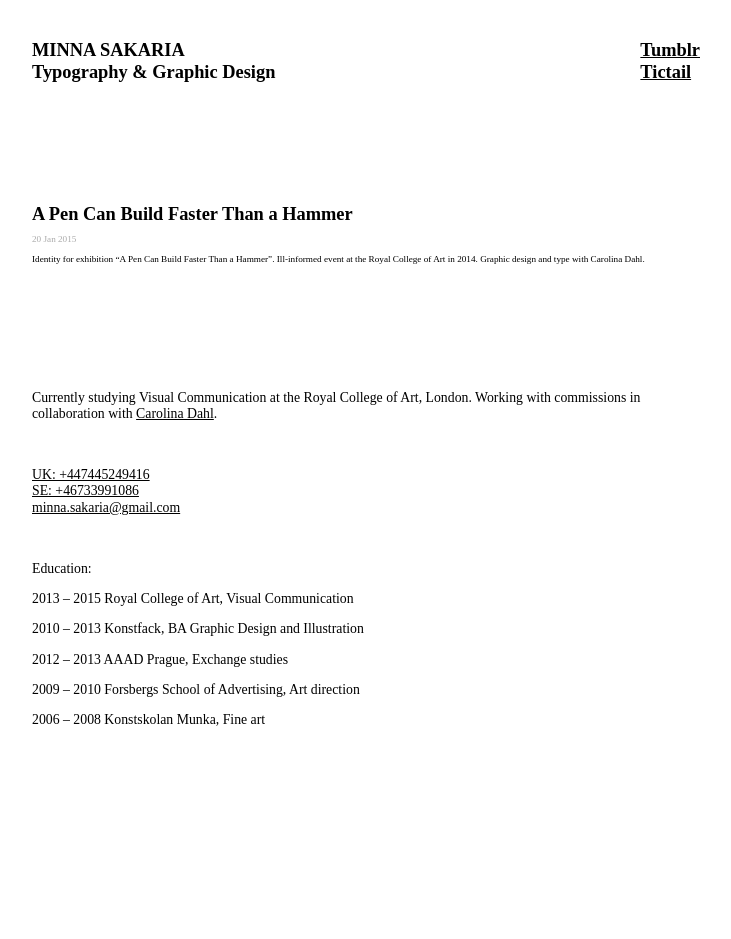
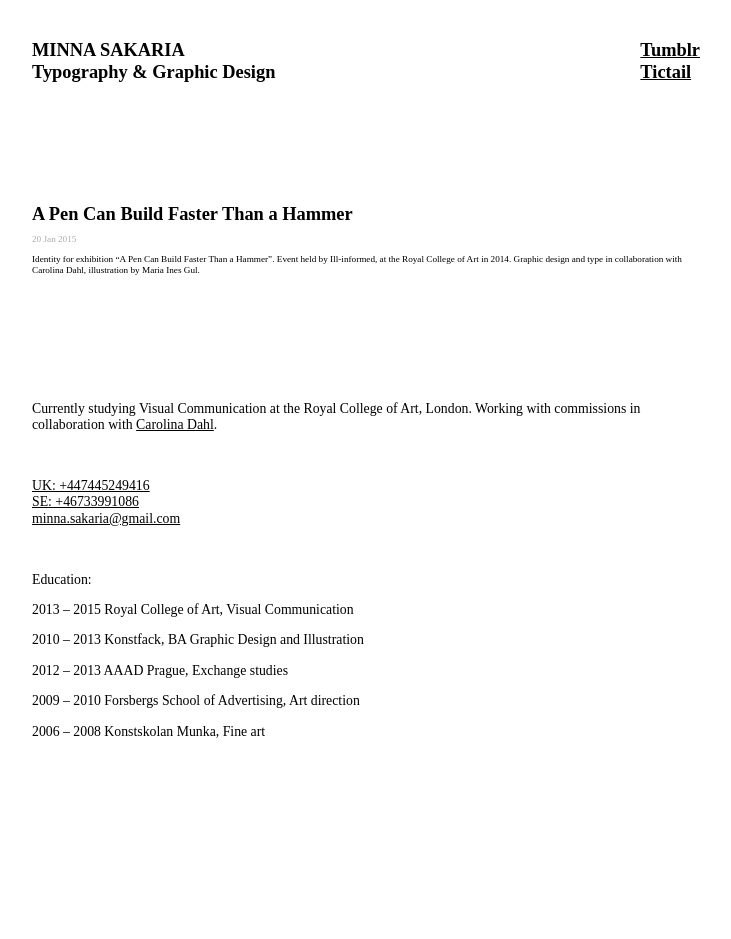
Before and after one commit to patrikax/patrikax.github.io, a Jekyll site: the page built from _posts/2015-01-20-apc.markdown, in a window 1280 px wide. Shown: the whole page, without its empty margins (274-1005 px from the left). Built offline with Jekyll 4.4.1, drawn with Linux system fonts in a browser that asks for light colours; Markdown is read by kramdown in place of the engine named in the settings.

Commit message:
updated with revisions

```diff
--- a/_posts/2015-01-16-1001.markdown
+++ b/_posts/2015-01-16-1001.markdown
@@ -1,6 +1,6 @@
 ---
 layout: post
-title:  "A Picture is Worth a Thousand Words"
+title:  "1001 Words"
 label: "Book design"
 date:   2015-01-16 00:00:00
 slideshow:
--- a/_posts/2015-01-17-faq.markdown
+++ b/_posts/2015-01-17-faq.markdown
@@ -13,4 +13,4 @@
  - image: /images/faq/faq_07.jpg
 ---
 
-Initiative, editorial work, production and publication by GDI bachelors Konstfack 2012. Theme of the issue: "Collective processes". Exhibited at 26th International Biennial of Graphic Design, Brno, CZ.
+Editing, design and publication in collaboration with GDI bachelor students at Konstfack 2012. Theme of the issue: "Collective processes". Nominated for [Best Swedish Graphic Design (Student category) 2013](https://kolla.se/2013/tavla/nominerade/?sid=317&nominerade=1) and exhibited at 26th International Biennial of Graphic Design, Brno, CZ.
--- a/_posts/2015-01-20-apc.markdown
+++ b/_posts/2015-01-20-apc.markdown
@@ -4,9 +4,9 @@
 label: "Identity design"
 date:   2015-01-20 00:00:00
 slideshow:
- - image: /images/apc/apc_01.jpg
- - image: /images/apc/apc_02.jpg
- - image: /images/apc/apc_03.jpg
+ - image: /images/apc/01_apc.jpg
+ - image: /images/apc/02_apc.jpg
+ - image: /images/apc/03_apc.jpg
 ---
 
-Identity for exhibition “A Pen Can Build Faster Than a Hammer”. Ill-informed event at the Royal College of Art in 2014. Graphic design and type with Carolina Dahl.
+Identity for exhibition “A Pen Can Build Faster Than a Hammer”. Event held by Ill-informed, at the Royal College of Art in 2014. Graphic design and type in collaboration with Carolina Dahl, illustration by Maria Ines Gul.
--- a/_posts/2015-01-21-wip.markdown
+++ b/_posts/2015-01-21-wip.markdown
@@ -15,4 +15,4 @@
  - image: /images/wip/wip_09.jpg
 ---
 
-Graphic identity for the School of Communication Work in Progress exhibition 2015. The identity typeface is based on modules, which are arrangeable into letter shapes. There are pre-designed combinations of modules to construct each letter, and also endless possibilities to create alternative letterforms. The modules allows the user to construct letters as she or he prefers. Printed as stickers the modules can be used in a “guerilla” way, for example to interrupt the corporate identity of the Royal College of Art to communicate the student voice. Featured on [It’s Nice That 2015](http://www.itsnicethat.com:8080/articles/soc-wip). Identity and typography in collaboration with Carolina Dahl and Maria Ines Gul.
+Graphic identity for the RCA School of Communication Work in Progress exhibition 2015. Featured on [It’s Nice That 2015](http://www.itsnicethat.com:8080/articles/soc-wip). Identity and typography in collaboration with Carolina Dahl and Maria Ines Gul.
--- a/css/main.css
+++ b/css/main.css
@@ -173,7 +173,7 @@
 }
 
 header {
-  width: 100%;
+  max-width: 100%;
   position: relative;
   margin-bottom: 12em;
 }
@@ -262,6 +262,7 @@
 .subheading {
   font-size: 2em;
   line-height: 120%;
+  max-width: 50%;
 }
 
 
```
Also changed, not shown: images/apc/01_apc.jpg (added), images/apc/02_apc.jpg (renamed from images/apc/apc_01.jpg), images/apc/03_apc.jpg (added), images/apc/apc_02.jpg (deleted), images/apc/apc_03.jpg (deleted), images/faq/faq_01.jpg, images/faq/faq_03.jpg, images/faq/faq_04.jpg, images/faq/faq_05.jpg, images/faq/faq_06.jpg, images/faq/faq_07.jpg, 2 other files.
